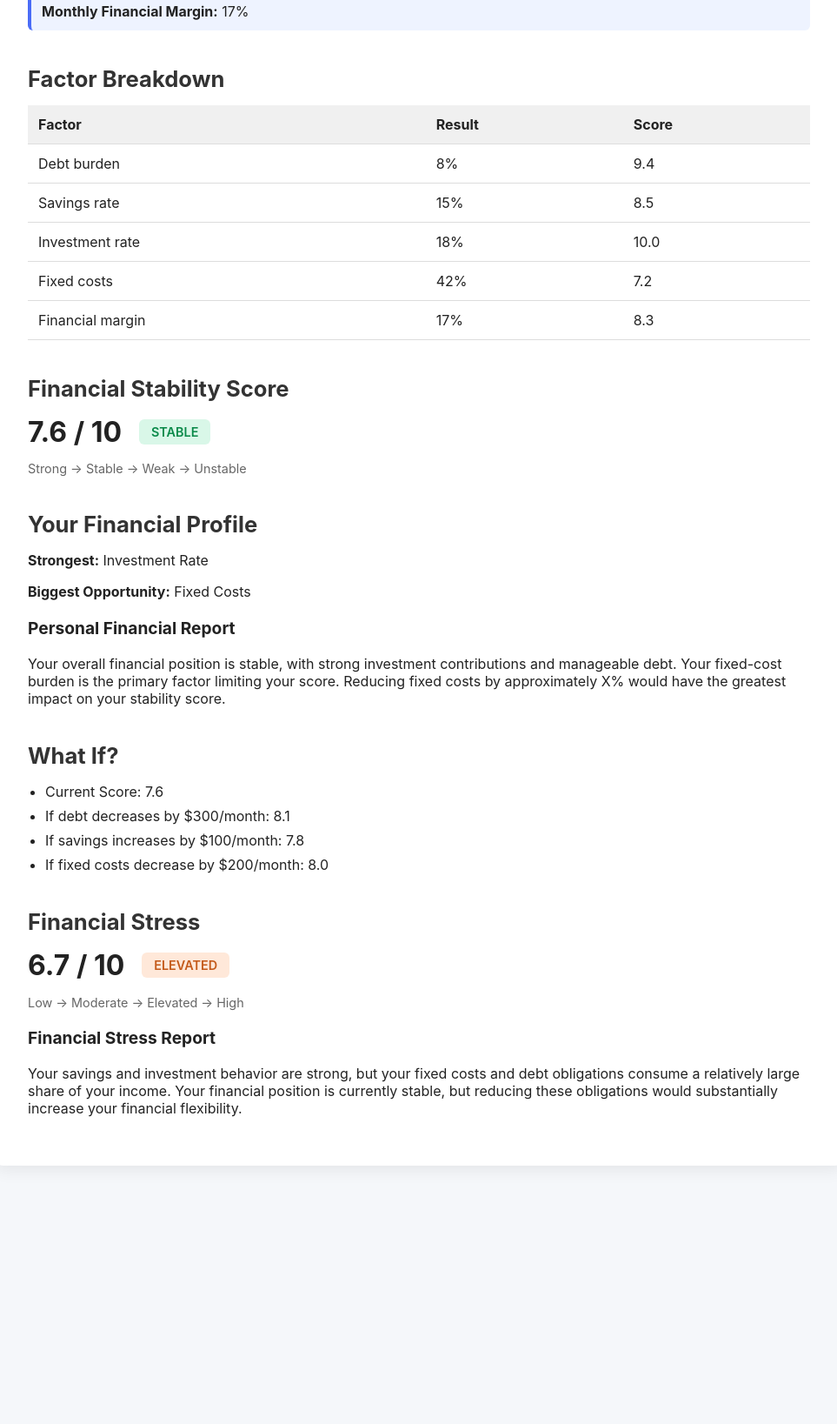
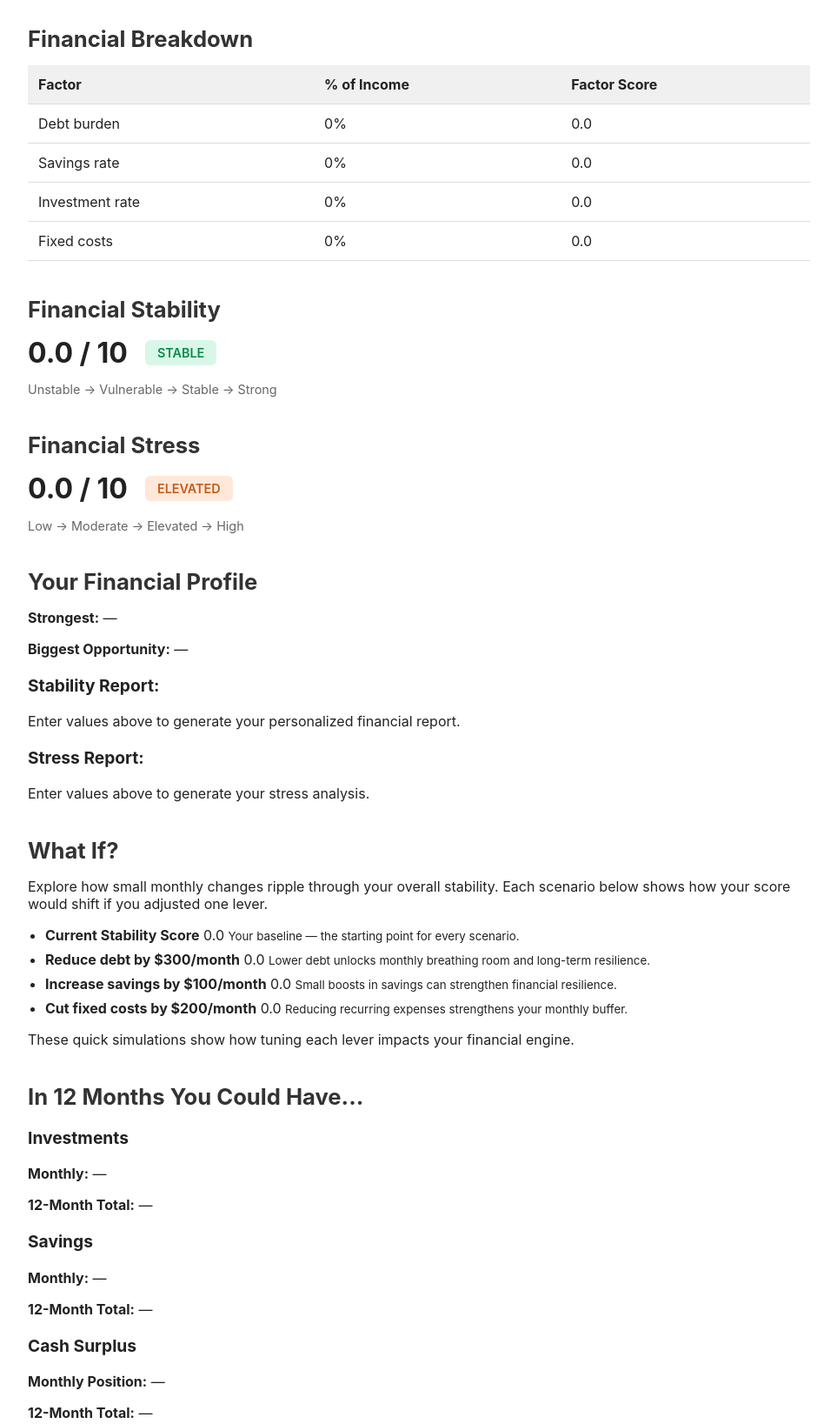
Before and after one commit to timf008/financial-stability-system, a website: page public/index.html in a window 1280 px wide. Shown: the part 651-2288 px from the top of the page at 87% size, without its empty margins (158-1121 px from the left). Before the commit the page ends 2031 px from the top, so only its background shows below. Drawn offline with Linux system fonts and the light colour scheme.

Commit message:
Refactor financial stability analyzer to system
Updated title and headings for consistency. Enhanced input labels with descriptions and reorganized sections for better clarity.

```diff
--- a/public/index.html
+++ b/public/index.html
@@ -3,131 +3,354 @@
 <head>
   <meta charset="UTF-8" />
   <meta name="viewport" content="width=device-width, initial-scale=1.0" />
-  <title>Financial Stability Analyzer</title>
+  <title>Financial Stability System</title>
   <link rel="stylesheet" href="styles.css" />
 </head>
 
 <body>
   <div class="container">
-    <h1>Financial Stability Analyzer</h1>
 
+    <img
+      src="financial_stability_system.png"
+      alt="Financial Stability System"
+      class="header-logo"
+    />
+
+    <!-- MONTHLY INPUTS -->
     <section class="inputs">
       <h2>Monthly Inputs</h2>
 
-      <label>Monthly net income:
-        <input type="number" placeholder="$0" />
+      <label>
+        Monthly net income:
+        <span class="input-desc">How much you bring home each month</span>
+        <input id="income" type="number" placeholder="$0" />
       </label>
 
-      <label>Monthly debt payments:
-        <input type="number" placeholder="$0" />
+      <label>
+        Monthly debt payments:
+        <span class="input-desc">
+          Credit Cards, Auto Loans, Leases, Personal Loans, etc.
+        </span>
+        <input id="debt" type="number" placeholder="$0" />
       </label>
 
-      <label>Monthly savings:
-        <input type="number" placeholder="$0" />
+      <label>
+        Monthly savings:
+        <span class="input-desc">
+          Emergency Savings, Bank Accounts, Cash Holdings
+        </span>
+        <input id="savings" type="number" placeholder="$0" />
       </label>
 
-      <label>Monthly investments:
-        <input type="number" placeholder="$0" />
+      <label>
+        Monthly investments:
+        <span class="input-desc">
+          401(k), IRA, Brokerage Accounts, Other Long-Term Investments
+        </span>
+        <input id="investments" type="number" placeholder="$0" />
       </label>
 
-      <label>Monthly fixed costs:
-        <input type="number" placeholder="$0" />
+      <label>
+        Monthly fixed costs:
+        <span class="input-desc">
+          Rent, Mortgage, Utilities, Phone, Cable, Wi-Fi, Subscriptions, etc.
+        </span>
+        <input id="fixed" type="number" placeholder="$0" />
       </label>
 
+      <!-- SURPLUS / DEFICIT -->
       <div class="computed">
-        <strong>Monthly Financial Margin:</strong>
-        <span class="value">17%</span>
+        <strong>Monthly Financial Position:</strong>
+        <span class="input-desc">
+          Surplus or deficit after all five inputs are accounted for
+        </span>
+
+        <span id="marginAmount" class="value">$0</span>
+        <span id="marginPct" class="value">0%</span>
       </div>
     </section>
 
+
+    <!-- FINANCIAL BREAKDOWN -->
     <section class="table-section">
-      <h2>Factor Breakdown</h2>
+      <h2>Financial Breakdown</h2>
 
       <table>
         <thead>
           <tr>
             <th>Factor</th>
-            <th>Result</th>
-            <th>Score</th>
+            <th>% of Income</th>
+            <th>Factor Score</th>
           </tr>
         </thead>
+
         <tbody>
+
           <tr>
             <td>Debt burden</td>
-            <td>8%</td>
-            <td>9.4</td>
+            <td id="debtPct">0%</td>
+            <td id="debtScore">0.0</td>
           </tr>
+
           <tr>
             <td>Savings rate</td>
-            <td>15%</td>
-            <td>8.5</td>
+            <td id="savingsPct">0%</td>
+            <td id="savingsScore">0.0</td>
           </tr>
+
           <tr>
             <td>Investment rate</td>
-            <td>18%</td>
-            <td>10.0</td>
+            <td id="investPct">0%</td>
+            <td id="investScore">0.0</td>
           </tr>
+
           <tr>
             <td>Fixed costs</td>
-            <td>42%</td>
-            <td>7.2</td>
+            <td id="fixedPct">0%</td>
+            <td id="fixedScore">0.0</td>
           </tr>
-          <tr>
-            <td>Financial margin</td>
-            <td>17%</td>
-            <td>8.3</td>
-          </tr>
+
         </tbody>
       </table>
     </section>
 
-    <section class="score-section">
-      <h2>Financial Stability Score</h2>
-      <div class="score-display">
-        <span class="score">7.6 / 10</span>
-        <span class="status stable">STABLE</span>
+
+    <!-- TWO-COLUMN LAYOUT -->
+    <div class="two-column">
+
+      <!-- LEFT COLUMN -->
+      <div class="left-col">
+
+        <section class="score-section">
+          <h2>Financial Stability</h2>
+
+          <div class="score-display">
+            <span id="overallScore" class="score">
+              0.0 / 10
+            </span>
+
+            <span id="stabilityStatus" class="status stable">
+              STABLE
+            </span>
+          </div>
+
+          <p class="scale">
+            Unstable → Vulnerable → Stable → Strong
+          </p>
+        </section>
+
       </div>
-      <p class="scale">Strong → Stable → Weak → Unstable</p>
+
+
+      <!-- RIGHT COLUMN -->
+      <div class="right-col">
+
+        <section class="stress-section">
+          <h2>Financial Stress</h2>
+
+          <div class="score-display">
+            <span id="stressScore" class="score">
+              0.0 / 10
+            </span>
+
+            <span id="stressStatus" class="status elevated">
+              ELEVATED
+            </span>
+          </div>
+
+          <p class="scale">
+            Low → Moderate → Elevated → High
+          </p>
+        </section>
+
+      </div>
+
+    </div>
+
+
+    <!-- PROFILE CARD -->
+    <section class="profile-card">
+
+      <h2>Your Financial Profile</h2>
+
+      <div class="profile-row">
+
+        <p>
+          <strong>Strongest:</strong>
+          <span id="strongest">—</span>
+        </p>
+
+        <p>
+          <strong>Biggest Opportunity:</strong>
+          <span id="opportunity">—</span>
+        </p>
+
+      </div>
+
+
+      <h3>Stability Report:</h3>
+
+      <p id="report">
+        Enter values above to generate your personalized financial report.
+      </p>
+
+
+      <h3>Stress Report:</h3>
+
+      <p id="stressReport">
+        Enter values above to generate your stress analysis.
+      </p>
+
     </section>
 
-    <section class="profile">
-      <h2>Your Financial Profile</h2>
-      <p><strong>Strongest:</strong> Investment Rate</p>
-      <p><strong>Biggest Opportunity:</strong> Fixed Costs</p>
 
-      <h3>Personal Financial Report</h3>
-      <p>
-        Your overall financial position is stable, with strong investment contributions and manageable debt.
-        Your fixed-cost burden is the primary factor limiting your score. Reducing fixed costs by approximately
-        X% would have the greatest impact on your stability score.
+    <!-- WHAT IF -->
+    <section class="what-if">
+
+      <h2>What If?</h2>
+
+      <p class="what-if-intro">
+        Explore how small monthly changes ripple through your overall stability.
+        Each scenario below shows how your score would shift if you adjusted one lever.
       </p>
+
+
+      <ul class="what-if-list">
+
+        <li class="wi-item current">
+
+          <strong>Current Stability Score</strong>
+
+          <span id="wiCurrentScore" class="wi-value">
+            0.0
+          </span>
+
+          <small class="wi-note">
+            Your baseline — the starting point for every scenario.
+          </small>
+
+        </li>
+
+
+        <li class="wi-item positive">
+
+          <strong>Reduce debt by $300/month</strong>
+
+          <span id="wiDebt" class="wi-value">
+            0.0
+          </span>
+
+          <small class="wi-note">
+            Lower debt unlocks monthly breathing room and long-term resilience.
+          </small>
+
+        </li>
+
+
+        <li class="wi-item positive">
+
+          <strong>Increase savings by $100/month</strong>
+
+          <span id="wiSavings" class="wi-value">
+            0.0
+          </span>
+
+          <small class="wi-note">
+            Small boosts in savings can strengthen financial resilience.
+          </small>
+
+        </li>
+
+
+        <li class="wi-item positive">
+
+          <strong>Cut fixed costs by $200/month</strong>
+
+          <span id="wiFixed" class="wi-value">
+            0.0
+          </span>
+
+          <small class="wi-note">
+            Reducing recurring expenses strengthens your monthly buffer.
+          </small>
+
+        </li>
+
+      </ul>
+
+
+      <p class="what-if-footer">
+        These quick simulations show how tuning each lever impacts your financial engine.
+      </p>
+
     </section>
 
-    <section class="what-if">
-      <h2>What If?</h2>
-      <ul>
-        <li>Current Score: 7.6</li>
-        <li>If debt decreases by $300/month: 8.1</li>
-        <li>If savings increases by $100/month: 7.8</li>
-        <li>If fixed costs decrease by $200/month: 8.0</li>
-      </ul>
+
+    <!-- 12-MONTH OUTLOOK -->
+    <section class="twelve-months">
+
+      <h2>In 12 Months You Could Have...</h2>
+
+      <div class="three-cards">
+
+        <div class="tm-card">
+
+          <h3>Investments</h3>
+
+          <p>
+            <strong>Monthly:</strong>
+            <span id="tmInvestMonthly">—</span>
+          </p>
+
+          <p>
+            <strong>12-Month Total:</strong>
+            <span id="tmInvestTotal">—</span>
+          </p>
+
+        </div>
+
+
+        <div class="tm-card">
+
+          <h3>Savings</h3>
+
+          <p>
+            <strong>Monthly:</strong>
+            <span id="tmSaveMonthly">—</span>
+          </p>
+
+          <p>
+            <strong>12-Month Total:</strong>
+            <span id="tmSaveTotal">—</span>
+          </p>
+
+        </div>
+
+
+        <div class="tm-card">
+
+          <h3>Cash Surplus</h3>
+
+          <p>
+            <strong>Monthly Position:</strong>
+            <span id="tmMarginMonthly">—</span>
+          </p>
+
+          <p>
+            <strong>12-Month Total:</strong>
+            <span id="tmMarginTotal">—</span>
+          </p>
+
+        </div>
+
+      </div>
+
     </section>
 
-    <section class="stress-section">
-      <h2>Financial Stress</h2>
-      <div class="score-display">
-        <span class="score">6.7 / 10</span>
-        <span class="status elevated">ELEVATED</span>
-      </div>
-      <p class="scale">Low → Moderate → Elevated → High</p>
 
-      <h3>Financial Stress Report</h3>
-      <p>
-        Your savings and investment behavior are strong, but your fixed costs and debt obligations consume a
-        relatively large share of your income. Your financial position is currently stable, but reducing these
-        obligations would substantially increase your financial flexibility.
-      </p>
-    </section>
   </div>
+
+  <script src="app.js"></script>
+
 </body>
 </html>
```
